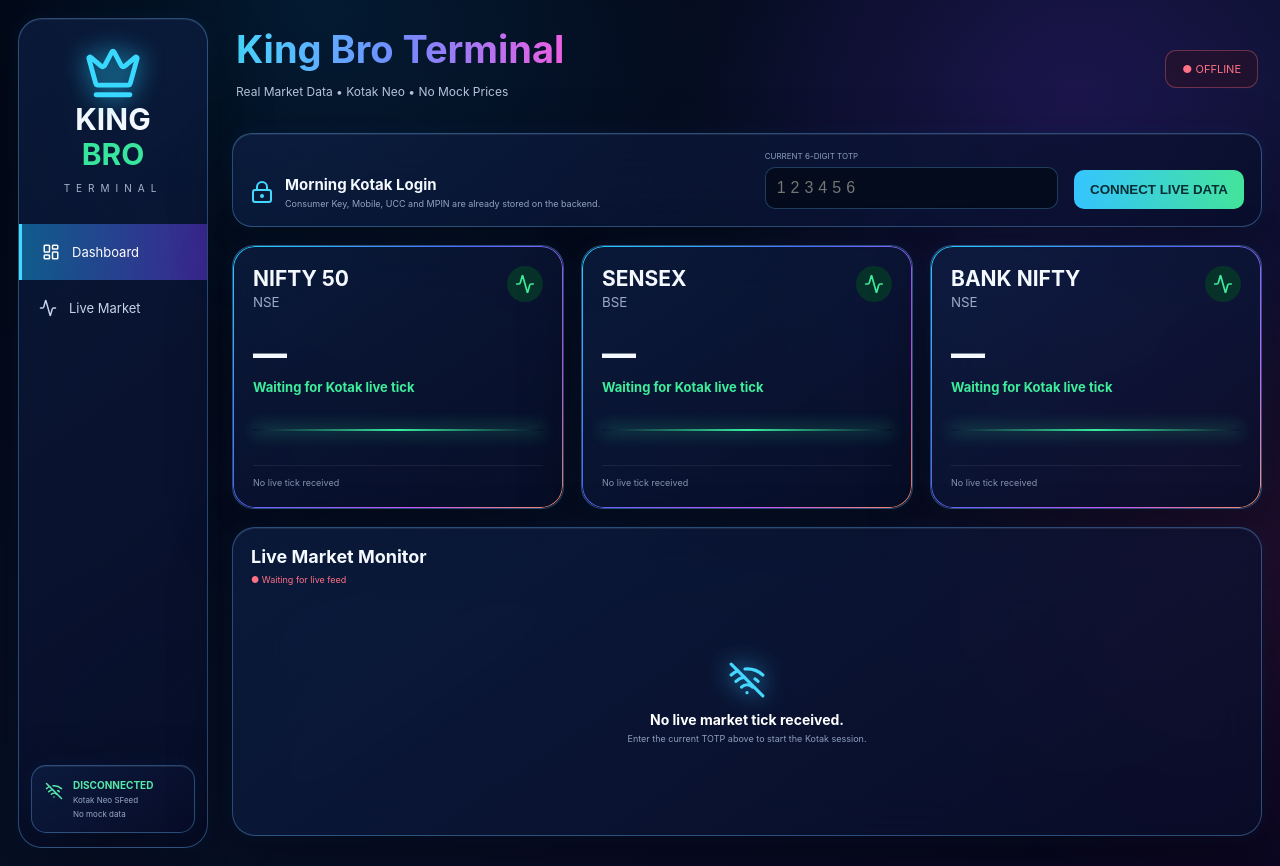
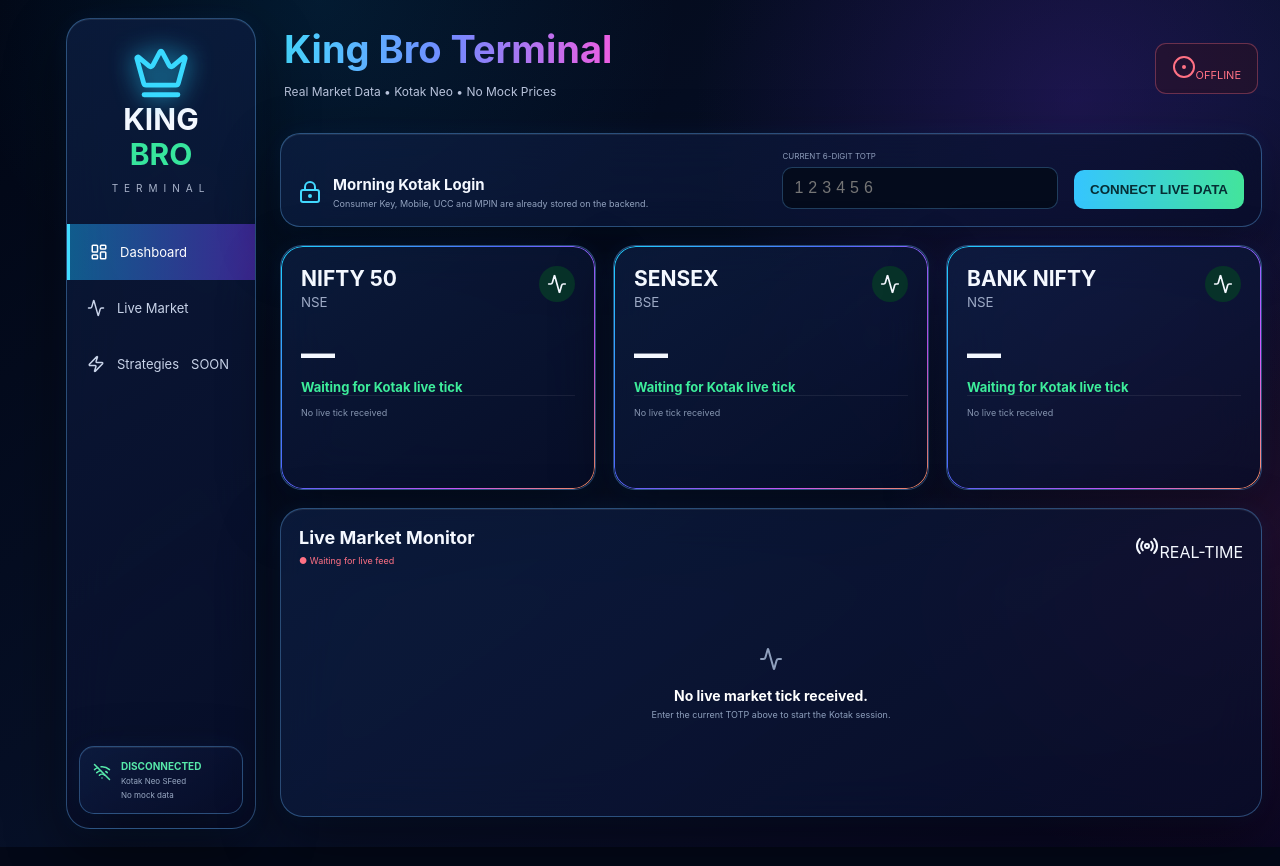
Before and after one commit to sahasasann-byte/King-Bro, a React (Vite) app in the folder frontend/: page / in a window 1280 px wide. Built offline with nearby package versions, Linux system fonts and the light colour scheme; no server answers.

Commit message:
Refactor MarketCard and enhance UI components

```diff
--- a/frontend/src/main.jsx
+++ b/frontend/src/main.jsx
@@ -7,6 +7,9 @@
   Wifi,
   WifiOff,
   LockKeyhole,
+  Zap,
+  Radio,
+  CircleDot
 } from "lucide-react";
 import "./styles.css";
 
@@ -15,7 +18,7 @@
 
 const EMPTY = {
   "NIFTY 50": { key: "NIFTY 50", ltp: null },
-  SENSEX: { key: "SENSEX", ltp: null },
+  "SENSEX": { key: "SENSEX", ltp: null },
   "BANK NIFTY": { key: "BANK NIFTY", ltp: null },
 };
 
@@ -36,6 +39,7 @@
 
 function MarketCard({ item }) {
   const pct = item.percent_change;
+  const change = item.change;
 
   const isDown =
     pct !== null &&
@@ -44,18 +48,17 @@
 
   return (
     <div className="market-card glass">
+      <div className="card-shine" />
+
       <div className="market-title">
         <div>
           <h3>{item.key}</h3>
-
-          <small>
-            {item.key === "SENSEX" ? "BSE" : "NSE"}
-          </small>
+          <small>{item.key === "SENSEX" ? "BSE" : "NSE"}</small>
         </div>
 
-        <Activity
-          className={isDown ? "down" : "up"}
-        />
+        <div className={`pulse-icon ${isDown ? "down" : "up"}`}>
+          <Activity />
+        </div>
       </div>
 
       <div className="market-price">
@@ -69,20 +72,18 @@
             : "market-change up"
         }
       >
-        {item.change == null
+        {change == null
           ? "Waiting for Kotak live tick"
           : `${isDown ? "▼" : "▲"} ${formatNumber(
-              Math.abs(item.change)
+              Math.abs(change)
             )}${
               pct == null
                 ? ""
-                : ` (${
-                    isDown ? "" : "+"
-                  }${formatNumber(pct)}%)`
+                : ` (${isDown ? "" : "+"}${formatNumber(pct)}%)`
             }`}
       </div>
 
-      <div className="real-feed-line">
+      <div className="mini-wave">
         <span />
       </div>
 
@@ -189,27 +190,21 @@
     event.preventDefault();
 
     if (!/^\d{6}$/.test(totp)) {
-      setMessage(
-        "Enter the current 6-digit TOTP."
-      );
+      setMessage("Enter the current 6-digit TOTP.");
       return;
     }
 
     setBusy(true);
-    setMessage(
-      "Authenticating with Kotak Neo..."
-    );
+    setMessage("Authenticating with Kotak Neo...");
 
     try {
       const response = await fetch(
         API + "/api/kotak/connect",
         {
           method: "POST",
-
           headers: {
             "Content-Type": "application/json",
           },
-
           body: JSON.stringify({
             totp,
           }),
@@ -223,10 +218,8 @@
 
         throw new Error(
           typeof detail === "object"
-            ? detail.message ||
-                JSON.stringify(detail)
-            : detail ||
-                "Kotak connection failed"
+            ? detail.message || JSON.stringify(detail)
+            : detail || "Kotak connection failed"
         );
       }
 
@@ -246,32 +239,41 @@
 
   return (
     <div className="page">
+
+      <div className="ambient-lights">
+        <span className="light light1" />
+        <span className="light light2" />
+        <span className="light light3" />
+      </div>
+
+      <div className="grid-overlay" />
+
       <aside className="sidebar glass">
         <div className="brand">
-          <Crown />
+          <div className="brand-icon">
+            <Crown />
+          </div>
 
           <h2>KING</h2>
-
-          <h2 className="bro">
-            BRO
-          </h2>
-
-          <span>
-            TERMINAL
-          </span>
+          <h2 className="bro">BRO</h2>
+          <span>TERMINAL</span>
         </div>
 
         <nav>
           <div className="nav active">
             <LayoutDashboard />
-
             Dashboard
           </div>
 
           <div className="nav">
             <Activity />
+            Live Market
+          </div>
 
-            Live Market
+          <div className="nav disabled">
+            <Zap />
+            Strategies
+            <span className="soon">SOON</span>
           </div>
         </nav>
 
@@ -289,30 +291,22 @@
                 : "DISCONNECTED"}
             </b>
 
-            <small>
-              Kotak Neo SFeed
-            </small>
-
-            <small>
-              No mock data
-            </small>
+            <small>Kotak Neo SFeed</small>
+            <small>No mock data</small>
           </div>
         </div>
       </aside>
 
       <main>
+
         <header>
           <div>
             <h1>
-              King Bro{" "}
-              <span>
-                Terminal
-              </span>
+              King Bro <span>Terminal</span>
             </h1>
 
             <p>
-              Real Market Data • Kotak Neo •
-              No Mock Prices
+              Real Market Data • Kotak Neo • No Mock Prices
             </p>
           </div>
 
@@ -323,10 +317,8 @@
                 : "live-pill off"
             }
           >
-            ●{" "}
-            {status.feed_connected
-              ? "LIVE"
-              : "OFFLINE"}
+            <CircleDot />
+            {status.feed_connected ? "LIVE" : "OFFLINE"}
           </div>
         </header>
 
@@ -339,14 +331,11 @@
               <LockKeyhole />
 
               <div>
-                <h3>
-                  Morning Kotak Login
-                </h3>
+                <h3>Morning Kotak Login</h3>
 
                 <p>
-                  Consumer Key, Mobile,
-                  UCC and MPIN are already
-                  stored on the backend.
+                  Consumer Key, Mobile, UCC and MPIN are already stored
+                  on the backend.
                 </p>
               </div>
             </div>
@@ -369,9 +358,7 @@
               />
             </label>
 
-            <button
-              disabled={busy}
-            >
+            <button disabled={busy}>
               {busy
                 ? "CONNECTING..."
                 : "CONNECT LIVE DATA"}
@@ -380,25 +367,16 @@
         )}
 
         <section className="cards">
-          <MarketCard
-            item={feed["NIFTY 50"]}
-          />
-
-          <MarketCard
-            item={feed["SENSEX"]}
-          />
-
-          <MarketCard
-            item={feed["BANK NIFTY"]}
-          />
+          <MarketCard item={feed["NIFTY 50"]} />
+          <MarketCard item={feed["SENSEX"]} />
+          <MarketCard item={feed["BANK NIFTY"]} />
         </section>
 
         <section className="overview glass">
+
           <div className="overview-head">
             <div>
-              <h3>
-                Live Market Monitor
-              </h3>
+              <h3>Live Market Monitor</h3>
 
               <small
                 className={
@@ -413,34 +391,35 @@
                   : "Waiting for live feed"}
               </small>
             </div>
+
+            <div className="live-badge">
+              <Radio />
+              REAL-TIME
+            </div>
           </div>
 
           <div className="monitor">
+
+            <div className="monitor-orb">
+              <Activity />
+            </div>
+
             {status.feed_connected ? (
               <>
-                <Activity />
-
                 <b>
-                  Real-time ticks are
-                  arriving from Kotak Neo.
+                  Real-time ticks are arriving from Kotak Neo.
                 </b>
 
                 <span>
-                  NIFTY 50 • SENSEX • BANK
-                  NIFTY
+                  NIFTY 50 • SENSEX • BANK NIFTY
                 </span>
               </>
             ) : (
               <>
-                <WifiOff />
-
-                <b>
-                  No live market tick received.
-                </b>
+                <b>No live market tick received.</b>
 
                 <span>
-                  Enter the current TOTP above
-                  to start the Kotak session.
+                  Enter the current TOTP above to start the Kotak session.
                 </span>
               </>
             )}
@@ -454,6 +433,7 @@
             ? ` • ${status.last_error}`
             : ""}
         </div>
+
       </main>
     </div>
   );
```
